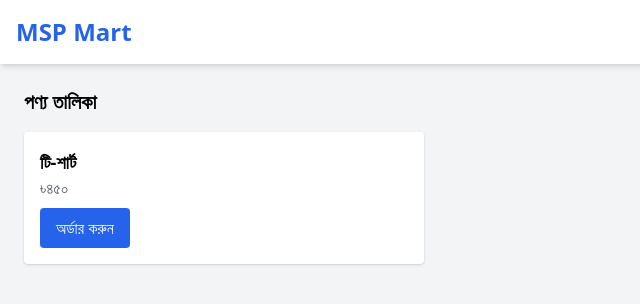
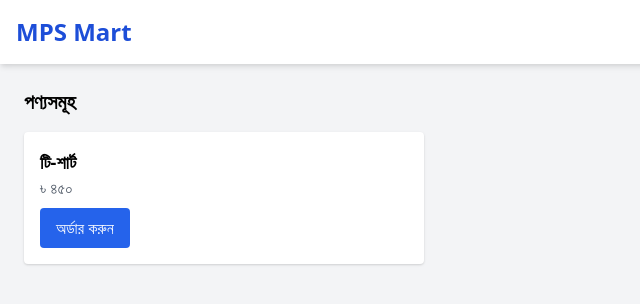
Before and after one commit to deathkiss009/MSP-MART, a plain HTML site: page index.html in a window 1280 px wide. Shown: the full height of the page, 0-640 px from the left. Drawn offline with nearby package versions, Linux system fonts and the light colour scheme.

Commit message:
Add files via upload

```diff
--- a/index.html
+++ b/index.html
@@ -2,24 +2,24 @@
 <!DOCTYPE html>
 <html lang="bn">
 <head>
-  <meta charset="UTF-8">
-  <title>MSP Mart</title>
-  <meta name="viewport" content="width=device-width, initial-scale=1">
+  <meta charset="UTF-8" />
+  <meta name="viewport" content="width=device-width, initial-scale=1.0" />
+  <title>MPS Mart</title>
   <link href="https://cdn.jsdelivr.net/npm/tailwindcss@2.2.19/dist/tailwind.min.css" rel="stylesheet">
 </head>
 <body class="bg-gray-100 font-sans">
-  <header class="bg-white shadow-md p-4">
-    <h1 class="text-2xl font-bold text-blue-600">MSP Mart</h1>
+  <header class="bg-white shadow-md p-4 flex justify-between">
+    <h1 class="text-2xl font-bold text-blue-700">MPS Mart</h1>
   </header>
-  <main class="p-6">
-    <h2 class="text-xl font-semibold mb-4">পণ্য তালিকা</h2>
+  <section class="p-6">
+    <h2 class="text-xl font-semibold mb-4">পণ্যসমূহ</h2>
     <div class="grid grid-cols-1 md:grid-cols-3 gap-4">
       <div class="bg-white p-4 rounded shadow">
-        <h3 class="text-lg font-bold">টি-শার্ট</h3>
-        <p class="text-gray-600">৳৪৫০</p>
+        <h3 class="font-bold text-lg">টি-শার্ট</h3>
+        <p class="text-gray-600">৳ ৪৫০</p>
         <button class="mt-2 bg-blue-600 text-white px-4 py-2 rounded">অর্ডার করুন</button>
       </div>
     </div>
-  </main>
+  </section>
 </body>
 </html>
```
